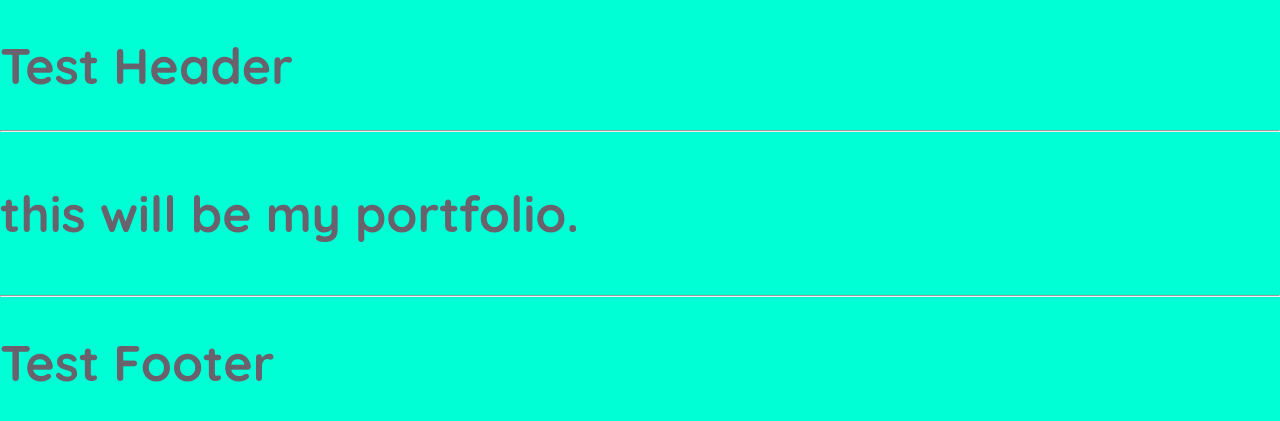
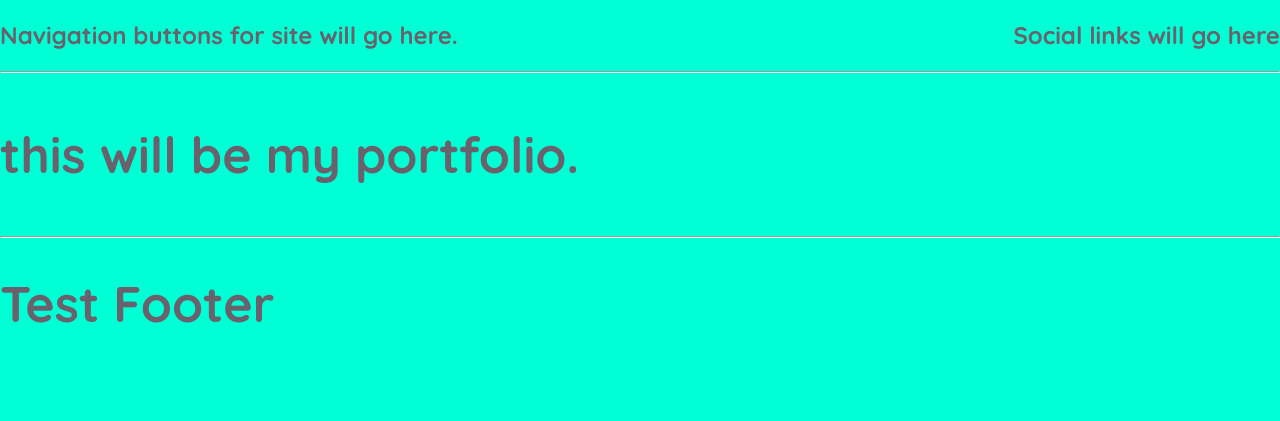
Before and after one commit to Kat-Kipling/kat-kipling.github.io, a Jekyll site: the page built from portfolio.md, in a window 1280 px wide. Shown: the top 421 px of the page. Built offline with Jekyll 4.4.1, drawn with Linux system fonts in a browser that asks for light colours.

Commit message:
Temporary layout for navigation bar

```diff
--- a/_includes/header.html
+++ b/_includes/header.html
@@ -1,2 +1,10 @@
-<h1>Test Header</h1>
+<div id="nav-wrapper">
+    <div id="navigation-buttons">
+        <h2>Navigation buttons for site will go here.</h2>
+    </div>
+
+    <div id="social-links">
+        <h2>Social links will go here</h2>
+    </div>
+</div>
 <hr>
--- a/assets/css/main.scss
+++ b/assets/css/main.scss
@@ -40,6 +40,25 @@ h1 {
   scroll-snap-align: start;
 }
 
+#nav-wrapper
+{
+  width: 100vw;
+  height: 7vh;
+  display: flex;
+  justify-content: center;
+}
+
+#navigation-buttons
+{
+  width: 50%;
+}
+
+#social-links
+{
+  width:50%;
+  text-align: right;
+}
+
 #portfolioIntro {
   background-color: #88ccf1;
 }
```
